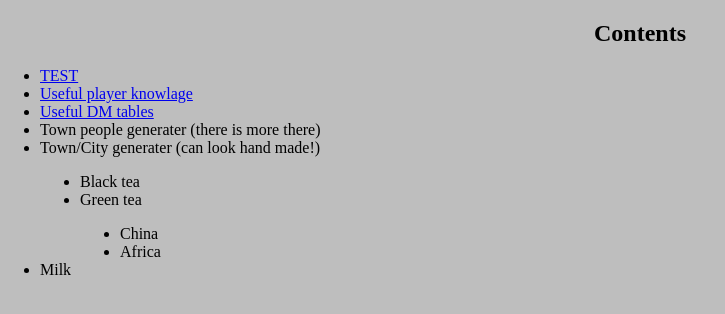
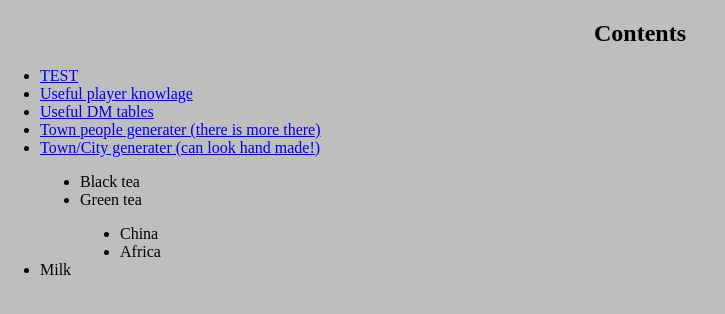
Before and after one commit to morgankeegan/morgankeegan.github.io, a plain HTML site: page iFrame/iFrame.html in a window 1280 px wide. Shown: the whole page, without its empty margins (0-725 px from the left). Drawn offline with Linux system fonts and the light colour scheme; files that its build step writes are made by us from their sources.

Commit message:
Update iFrame.html

```diff
--- a/iFrame/iFrame.html
+++ b/iFrame/iFrame.html
@@ -16,8 +16,8 @@
         <li><a target="_parent" href="..\WikiPage\Page.html" >TEST</a></li>
         <li><a target="_parent" href="https://dungeonmastertools.github.io/quickref.html">Useful player knowlage</a></li>
         <li><a target="_parent" href="https://dungeonmastertools.github.io/treasure.html#cr4">Useful DM tables</a></li>
-        <li><a target="_parent" href"https://www.kassoon.com/dnd/town-generator/"> Town people generater (there is more there)</a></li>
-        <li><a target="_parent" href"https://watabou.itch.io/medieval-fantasy-city-generator"> Town/City generater (can look hand made!)</a></li>
+        <li><a target="_parent" href="https://www.kassoon.com/dnd/town-generator/"> Town people generater (there is more there)</a></li>
+        <li><a target="_parent" href="https://watabou.itch.io/medieval-fantasy-city-generator"> Town/City generater (can look hand made!)</a></li>
           <ul>
             <li>Black tea</li>
             <li>Green tea
```
